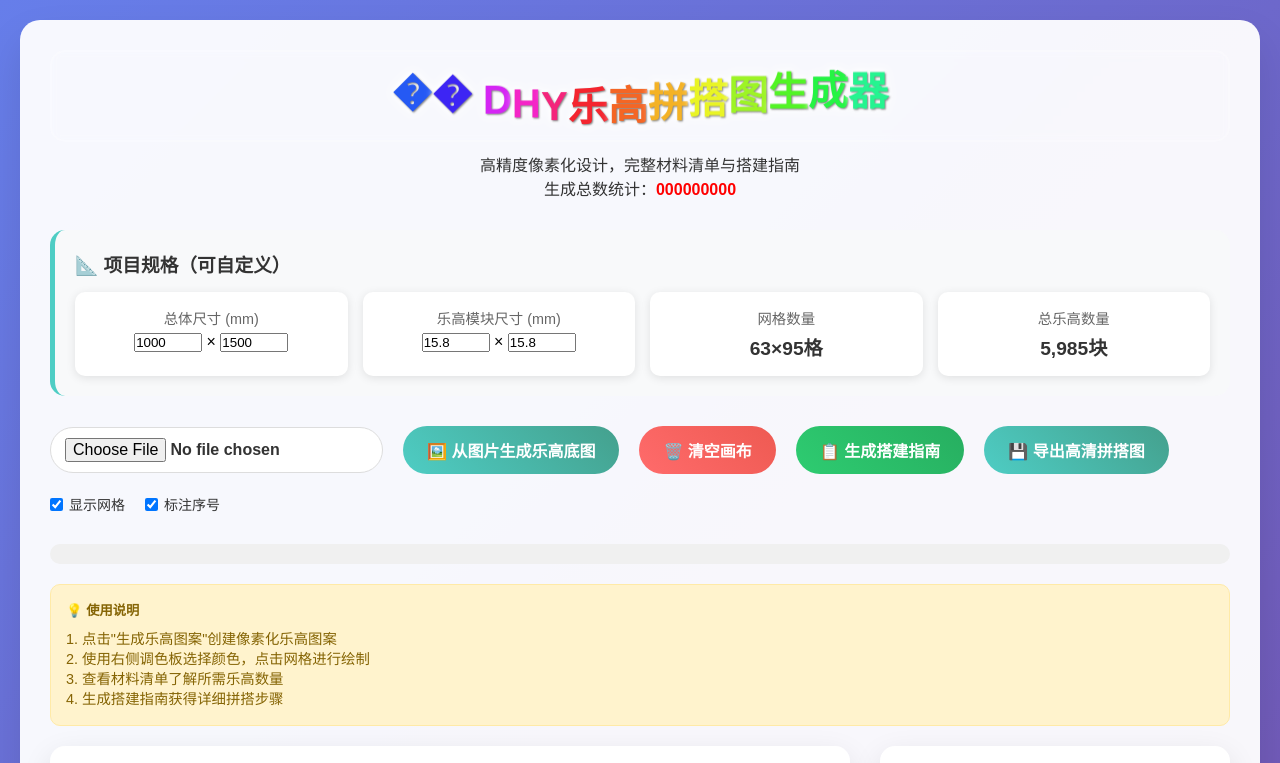
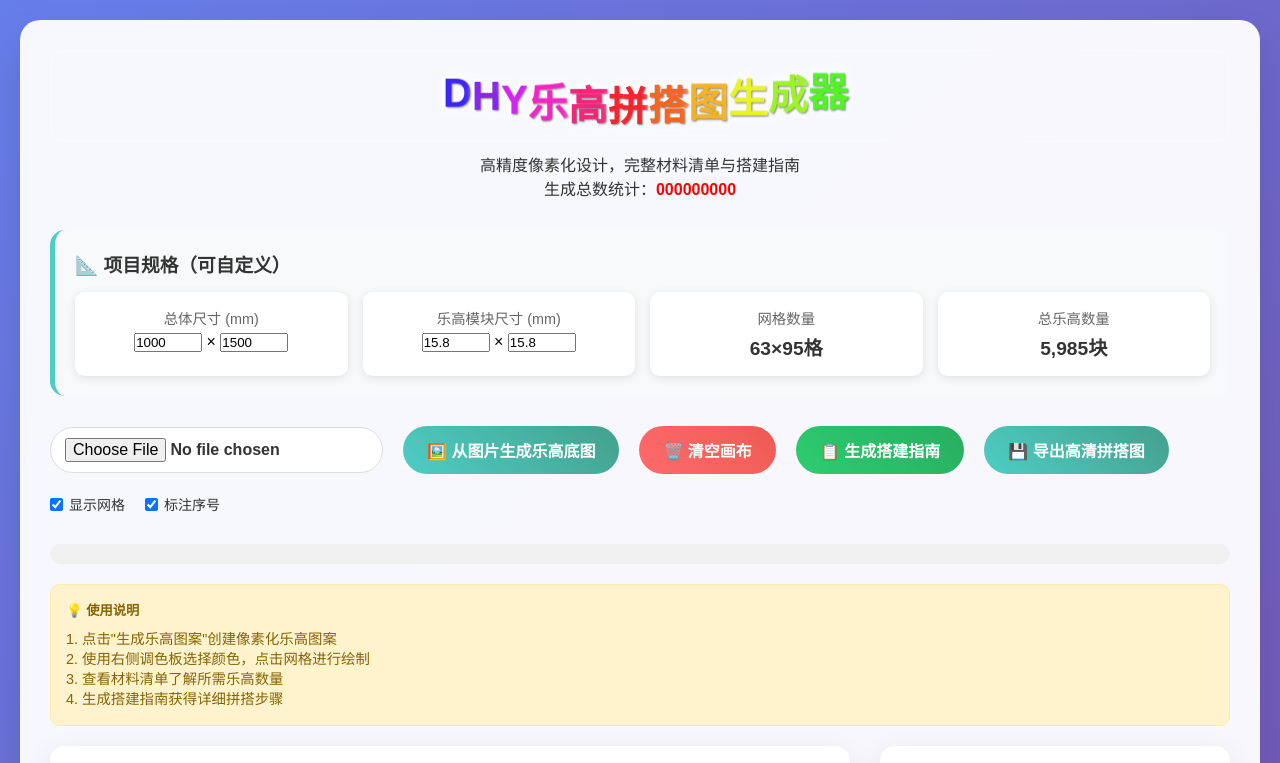
Before and after one commit to sml2025/dhy, a plain HTML site: page lego_mario_builder.html in a window 1280 px wide. Shown: the top 763 px of the page. Drawn offline with Linux system fonts and the light colour scheme.

Commit message:
chore(ui): remove brick emoji from title text as requested

```diff
--- a/lego_mario_builder.html
+++ b/lego_mario_builder.html
@@ -334,7 +334,7 @@
 <body>
     <div class="container">
         <div class="header">
-            <h1 id="animatedTitle">🧱 DHY乐高拼搭图生成器</h1>
+            <h1 id="animatedTitle"> DHY乐高拼搭图生成器</h1>
             <p>高精度像素化设计，完整材料清单与搭建指南</p>
             <p>生成总数统计：<span id="generateCount" style="color: red; font-weight: bold;">000000000</span></p>
         </div>
```
